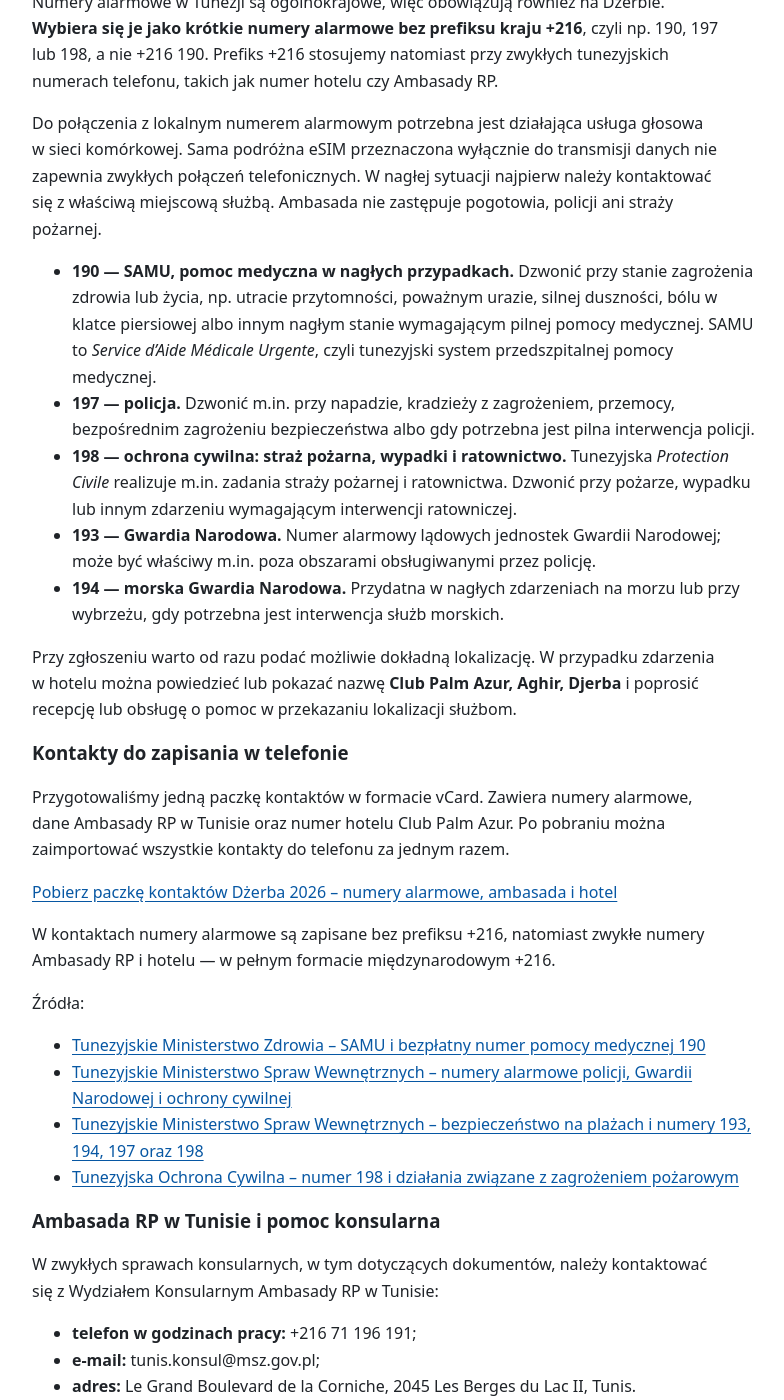
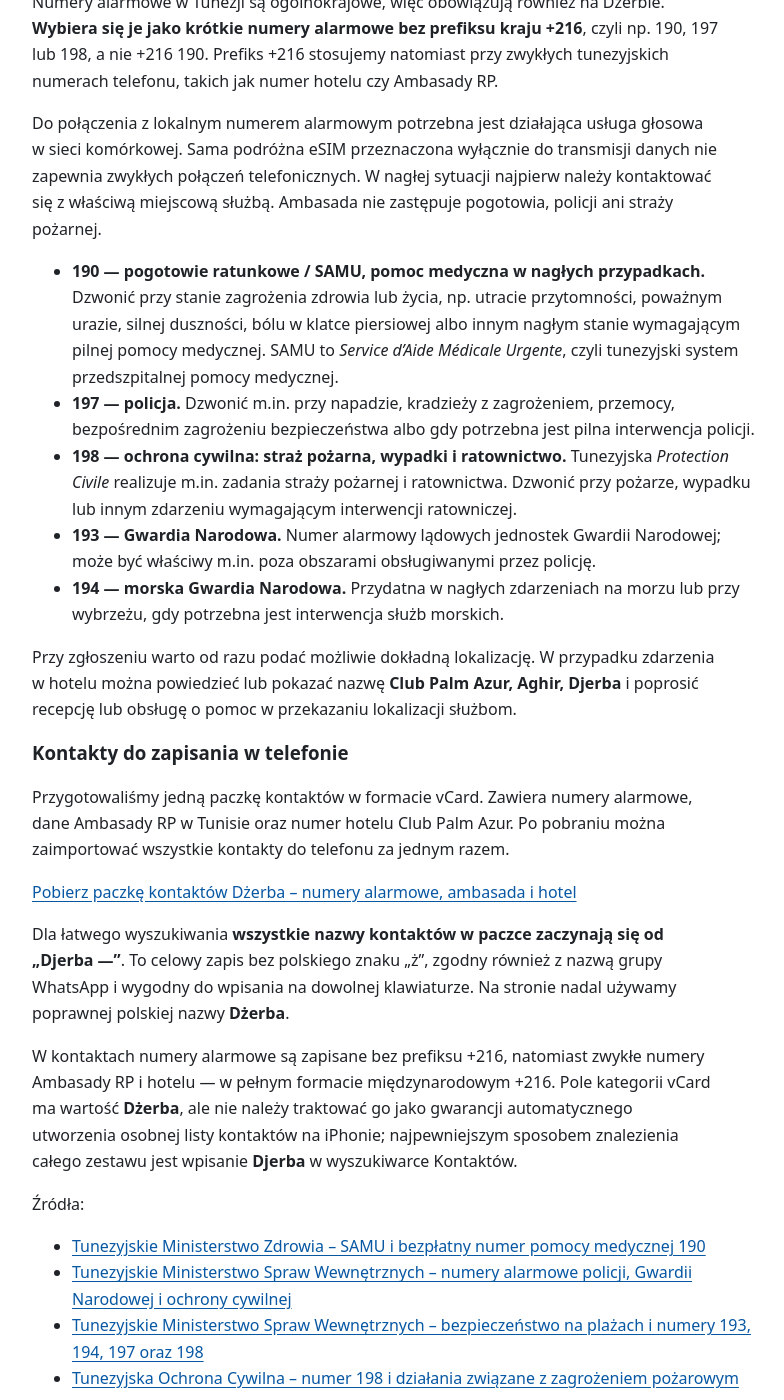
Before and after one commit to rotnicki/djerba-2026, a Jekyll site: the page built from praktyczne.md, in a window 1280 px wide and 1400 px high, scrolled down 603 px. Shown: the whole window, without its empty margins (32-816 px from the left). Built offline with Jekyll 4.4.1, drawn with Linux system fonts in a browser that asks for light colours; our own code applies the rules of GitHub Pages for plain Markdown files.

Commit message:
Doprecyzuj nazwy kontaktów i pogotowie ratunkowe

```diff
--- a/praktyczne.md
+++ b/praktyczne.md
@@ -12,7 +12,7 @@ Numery alarmowe w Tunezji są ogólnokrajowe, więc obowiązują również na D
 
 Do połączenia z lokalnym numerem alarmowym potrzebna jest działająca usługa głosowa w sieci komórkowej. Sama podróżna eSIM przeznaczona wyłącznie do transmisji danych nie zapewnia zwykłych połączeń telefonicznych. W nagłej sytuacji najpierw należy kontaktować się z właściwą miejscową służbą. Ambasada nie zastępuje pogotowia, policji ani straży pożarnej.
 
-- **190 — SAMU, pomoc medyczna w nagłych przypadkach.** Dzwonić przy stanie zagrożenia zdrowia lub życia, np. utracie przytomności, poważnym urazie, silnej duszności, bólu w klatce piersiowej albo innym nagłym stanie wymagającym pilnej pomocy medycznej. SAMU to *Service d’Aide Médicale Urgente*, czyli tunezyjski system przedszpitalnej pomocy medycznej.
+- **190 — pogotowie ratunkowe / SAMU, pomoc medyczna w nagłych przypadkach.** Dzwonić przy stanie zagrożenia zdrowia lub życia, np. utracie przytomności, poważnym urazie, silnej duszności, bólu w klatce piersiowej albo innym nagłym stanie wymagającym pilnej pomocy medycznej. SAMU to *Service d’Aide Médicale Urgente*, czyli tunezyjski system przedszpitalnej pomocy medycznej.
 - **197 — policja.** Dzwonić m.in. przy napadzie, kradzieży z zagrożeniem, przemocy, bezpośrednim zagrożeniu bezpieczeństwa albo gdy potrzebna jest pilna interwencja policji.
 - **198 — ochrona cywilna: straż pożarna, wypadki i ratownictwo.** Tunezyjska *Protection Civile* realizuje m.in. zadania straży pożarnej i ratownictwa. Dzwonić przy pożarze, wypadku lub innym zdarzeniu wymagającym interwencji ratowniczej.
 - **193 — Gwardia Narodowa.** Numer alarmowy lądowych jednostek Gwardii Narodowej; może być właściwy m.in. poza obszarami obsługiwanymi przez policję.
@@ -24,9 +24,11 @@ Przy zgłoszeniu warto od razu podać możliwie dokładną lokalizację. W przyp
 
 Przygotowaliśmy jedną paczkę kontaktów w formacie vCard. Zawiera numery alarmowe, dane Ambasady RP w Tunisie oraz numer hotelu Club Palm Azur. Po pobraniu można zaimportować wszystkie kontakty do telefonu za jednym razem.
 
-[ Pobierz paczkę kontaktów Dżerba 2026 – numery alarmowe, ambasada i hotel ](assets/dzerba-2026-kontakty.vcf)
+[ Pobierz paczkę kontaktów Dżerba – numery alarmowe, ambasada i hotel ](assets/dzerba-2026-kontakty.vcf)
 
-W kontaktach numery alarmowe są zapisane bez prefiksu +216, natomiast zwykłe numery Ambasady RP i hotelu — w pełnym formacie międzynarodowym +216.
+Dla łatwego wyszukiwania **wszystkie nazwy kontaktów w paczce zaczynają się od „Djerba —”**. To celowy zapis bez polskiego znaku „ż”, zgodny również z nazwą grupy WhatsApp i wygodny do wpisania na dowolnej klawiaturze. Na stronie nadal używamy poprawnej polskiej nazwy **Dżerba**.
+
+W kontaktach numery alarmowe są zapisane bez prefiksu +216, natomiast zwykłe numery Ambasady RP i hotelu — w pełnym formacie międzynarodowym +216. Pole kategorii vCard ma wartość **Dżerba**, ale nie należy traktować go jako gwarancji automatycznego utworzenia osobnej listy kontaktów na iPhonie; najpewniejszym sposobem znalezienia całego zestawu jest wpisanie **Djerba** w wyszukiwarce Kontaktów.
 
 Źródła:
 
```
